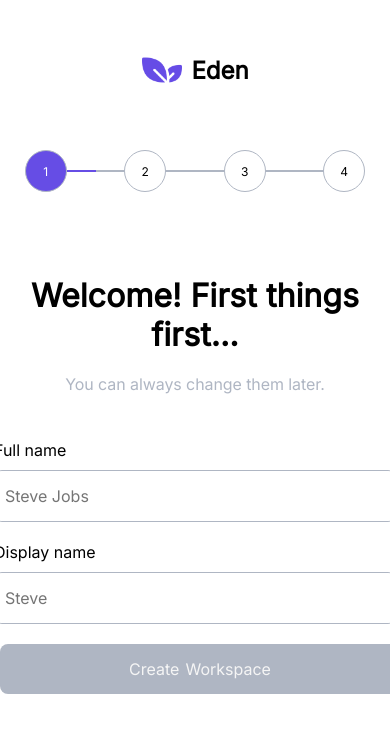
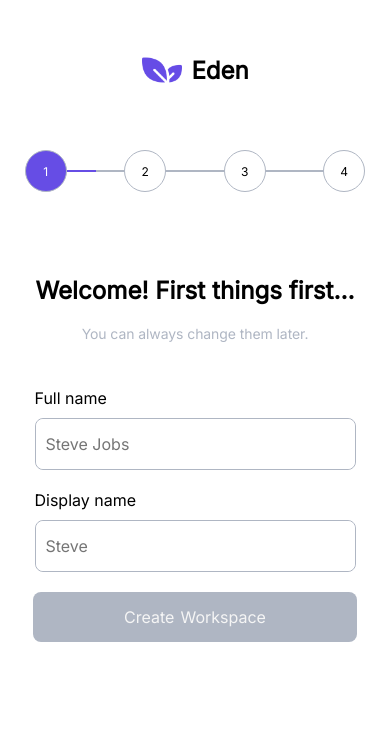
Before and after one commit to goaldiggerpm/dribble_onboarding, a React (Create React App) app: page / in a window 390 px wide. Shown: the top 732 px of the page. Built offline with nearby package versions, Linux system fonts and the light colour scheme.

Commit message:
[ mobile view ] -  Dev - Prince

```diff
--- a/public/index.html
+++ b/public/index.html
@@ -1,15 +1,13 @@
 <!DOCTYPE html>
 <html lang="en">
+
 <head>
   <meta charset="utf-8" />
-    <link rel="icon" href="%PUBLIC_URL%/favicon.ico" />
+  <link rel="icon" href="%PUBLIC_URL%/eden-logo.png" />
   <meta name="viewport" content="width=device-width, initial-scale=1" />
   <meta name="theme-color" content="#000000" />
-    <meta
-      name="description"
-      content="Web site created using create-react-app"
-    />
-    <link rel="apple-touch-icon" href="%PUBLIC_URL%/logo192.png" />
+  <meta name="description" content="Web site created using create-react-app" />
+  <link rel="apple-touch-icon" href="%PUBLIC_URL%/eden-logo.png" />
   <!--
       manifest.json provides metadata used when your web app is installed on a
       user's mobile device or desktop. See https://developers.google.com/web/fundamentals/web-app-manifest/
@@ -24,8 +22,9 @@
       work correctly both with client-side routing and a non-root public URL.
       Learn how to configure a non-root public URL by running `npm run build`.
     -->
-    <title>React App</title>
+  <title>Dribble</title>
 </head>
+
 <body>
   <noscript>You need to enable JavaScript to run this app.</noscript>
   <div id="root"></div>
@@ -40,4 +39,5 @@
       To create a production bundle, use `npm run build` or `yarn build`.
     -->
 </body>
+
 </html>
--- a/src/styles/scss/components/atoms/Button/Button.scss
+++ b/src/styles/scss/components/atoms/Button/Button.scss
@@ -31,3 +31,13 @@
         }
     }
 }
+
+
+@media screen and (max-width: 600px) {
+    .button-box {
+
+        .main-button {
+            width: 324px;
+        }
+    }
+}
--- a/src/styles/scss/components/atoms/CardChip/CardChip.scss
+++ b/src/styles/scss/components/atoms/CardChip/CardChip.scss
@@ -35,3 +35,37 @@
     box-shadow: rgba(50, 50, 105, 0.15) 0px 2px 5px 0px, rgba(0, 0, 0, 0.05) 0px 1px 1px 0px;
     border: 1px solid $color-primary;
 }
+
+
+@media screen and (max-width: 600px) {
+    .chipHolder {
+        padding: 10px;
+        border-radius: 8px;
+
+        max-width: 122px;
+        max-height: 122px;
+
+        .chip {
+
+            &.image {
+                width: 36px;
+            }
+
+            &.text {
+                max-width: 200px;
+
+                &.headline {
+                    margin-top: 10px;
+                    font-size: 14px;
+                    font-weight: 600;
+                }
+
+                &.description {
+                    margin-top: 6px;
+                    font-size: 12px;
+                    font-weight: 300;
+                }
+            }
+        }
+    }
+}
--- a/src/styles/scss/components/atoms/TextInput/TextInput.scss
+++ b/src/styles/scss/components/atoms/TextInput/TextInput.scss
@@ -68,3 +68,32 @@
         }
     }
 }
+
+
+@media screen and (max-width: 600px) {
+    .textBoxHolder {
+
+        input {
+            font-size: 16px;
+        }
+
+        &.regular {
+
+            .textBox-regular {
+                width: 299px;
+            }
+
+        }
+
+        &.domain {
+
+            .textBoxDomain {
+                width: 120px;
+            }
+
+            .textBox-domain {
+                width: 158px;
+            }
+        }
+    }
+}
--- a/src/styles/scss/components/atoms/TitleLabel/TitleLabel.scss
+++ b/src/styles/scss/components/atoms/TitleLabel/TitleLabel.scss
@@ -23,3 +23,26 @@
         }
     }
 }
+
+
+@media screen and (max-width: 600px) {
+    .titleBox {
+
+        .title {
+            text-align: center;
+
+            &.heading {
+                font-weight: 600;
+                font-size: 24px;
+                letter-spacing: 0.082px;
+            }
+
+            &.subheading {
+                font-weight: 300;
+                font-size: 14px;
+                letter-spacing: -0.082px;
+                color: $color-grey;
+            }
+        }
+    }
+}
--- a/src/styles/scss/components/molecules/CardChipSet/CardChipSet.scss
+++ b/src/styles/scss/components/molecules/CardChipSet/CardChipSet.scss
@@ -7,3 +7,10 @@
     margin-bottom: 20px;
     cursor: pointer;
 }
+
+
+@media screen and (max-width: 600px) {
+    .cards-container {
+        max-width: 322px;
+    }
+}
```
Also changed, not shown: public/eden-logo.png (added). Lines whose indentation alone changed are shown as unchanged.
